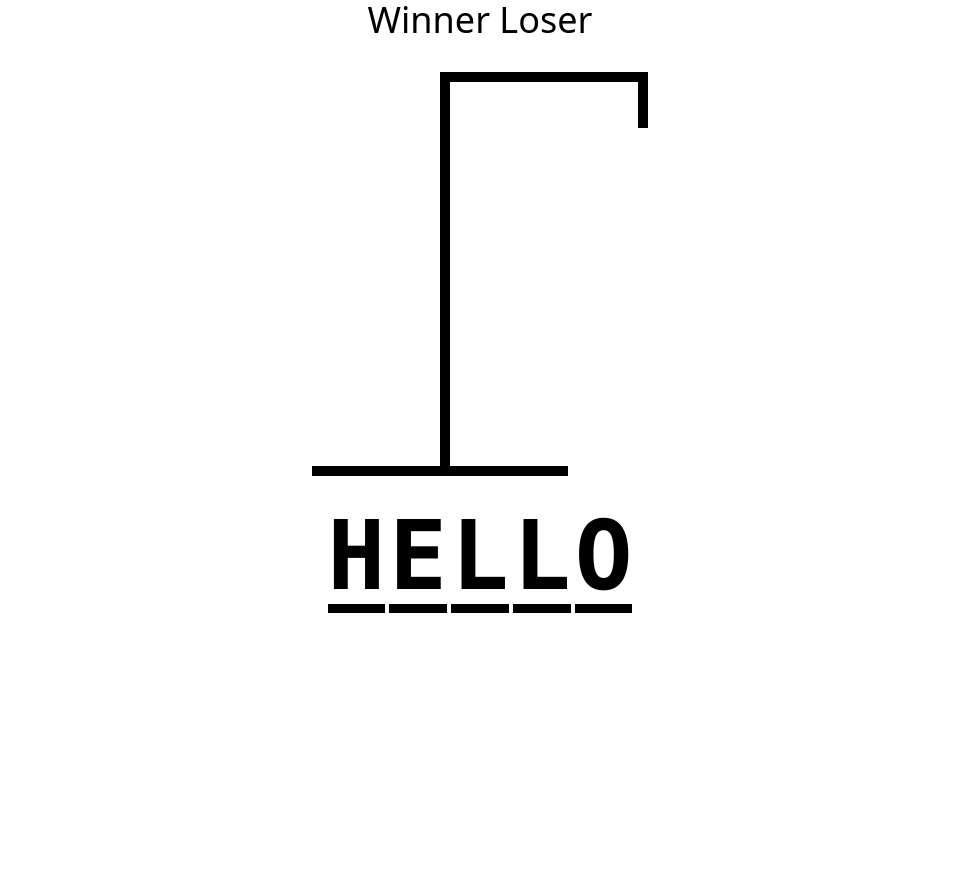
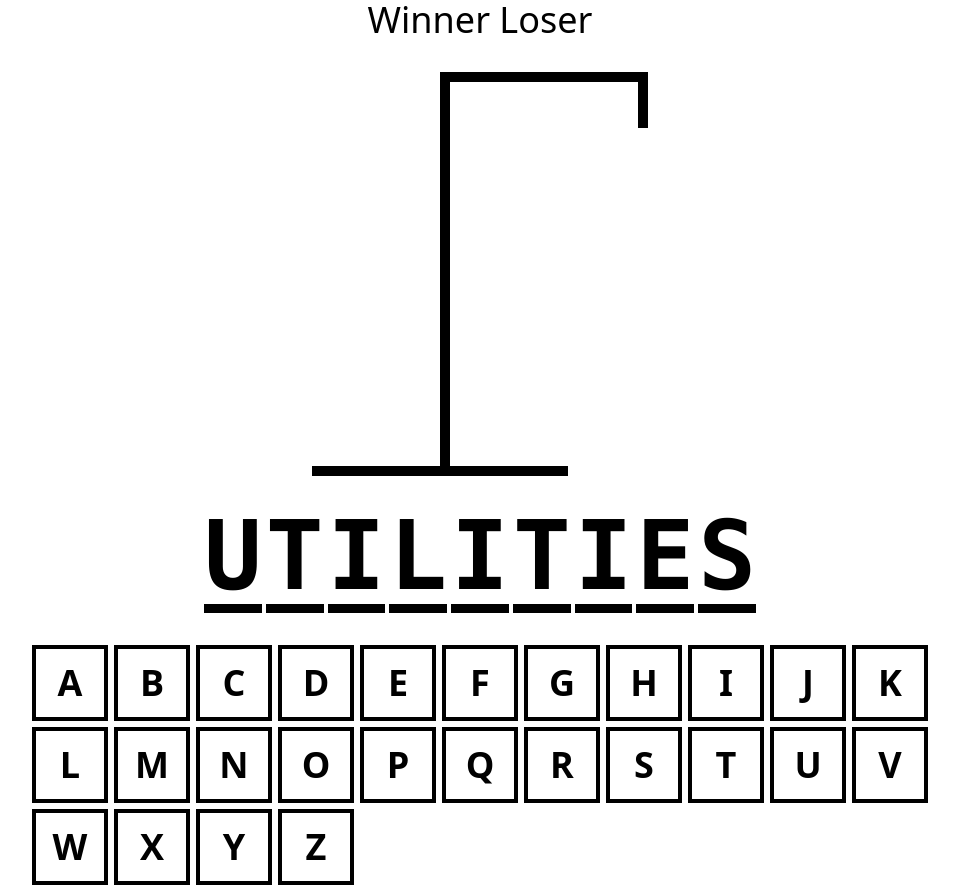
Before and after one commit to alkerman27/react-hangman, a React (Vite) app: page / in a window 1280 px wide. Shown: the whole page, without its empty margins (160-1119 px from the left). Before the commit the page ends 800 px from the top, so only its background shows below. Built offline with nearby package versions, Linux system fonts and the light colour scheme.

Commit message:
add keyboard

```diff
--- a/src/App.tsx
+++ b/src/App.tsx
@@ -1,5 +1,6 @@
 import { HangmanDrawing } from "./HangmanDrawing"
 import { HangmanWord } from "./HangmanWord"
+import { Keyboard } from "./Keyboard"
 
 
 const App = () => {
@@ -10,6 +11,10 @@ const App = () => {
       </div>
       <HangmanDrawing />
       <HangmanWord />
+      <div className="self-stretch">
+
+      <Keyboard />
+      </div>
     </div>
   )
 }
--- a/src/HangmanWord.tsx
+++ b/src/HangmanWord.tsx
@@ -1,4 +1,4 @@
-const word = "hello"
+const word = "Utilities"
 
 export function HangmanWord() {
   return (
--- a/src/Keyboard.tsx
+++ b/src/Keyboard.tsx
@@ -1,4 +1,42 @@
+const KEYS = [
+  "a",
+  "b",
+  "c",
+  "d",
+  "e",
+  "f",
+  "g",
+  "h",
+  "i",
+  "j",
+  "k",
+  "l",
+  "m",
+  "n",
+  "o",
+  "p",
+  "q",
+  "r",
+  "s",
+  "t",
+  "u",
+  "v",
+  "w",
+  "x",
+  "y",
+  "z",
+]
 
 export function Keyboard() {
-  return ()
+  return (
+    <div className="grid grid-cols-16 gap-1.5">
+      {KEYS.map(key => {
+        return (
+          <button className="w-full border-4 border-solid border-black bg-transparent aspect-square text-4xl uppercase p-2 font-bold text-black cursor-pointer">
+            {key}
+          </button>
+        )
+      })}
+    </div>
+  )
 }
--- a/tailwind.config.js
+++ b/tailwind.config.js
@@ -2,7 +2,11 @@
 export default {
   content: ['./index.html', './src/**/*.{js,ts,jsx,tsx}'],
   theme: {
-    extend: {},
+    extend: {
+      gridTemplateColumns: {
+        16: 'repeat(auto-fit, minmax(75px, 1fr))',
+      },
+    },
   },
   plugins: [],
 };
```
